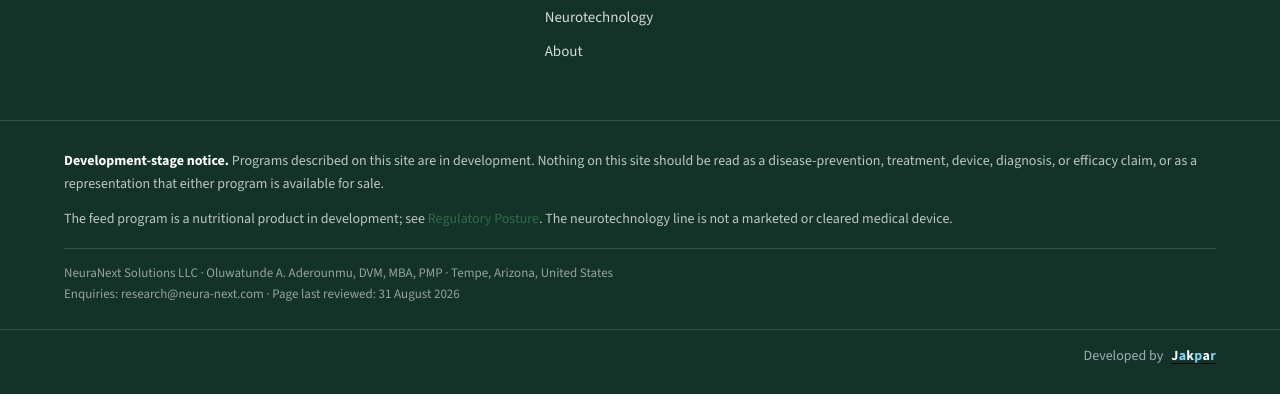
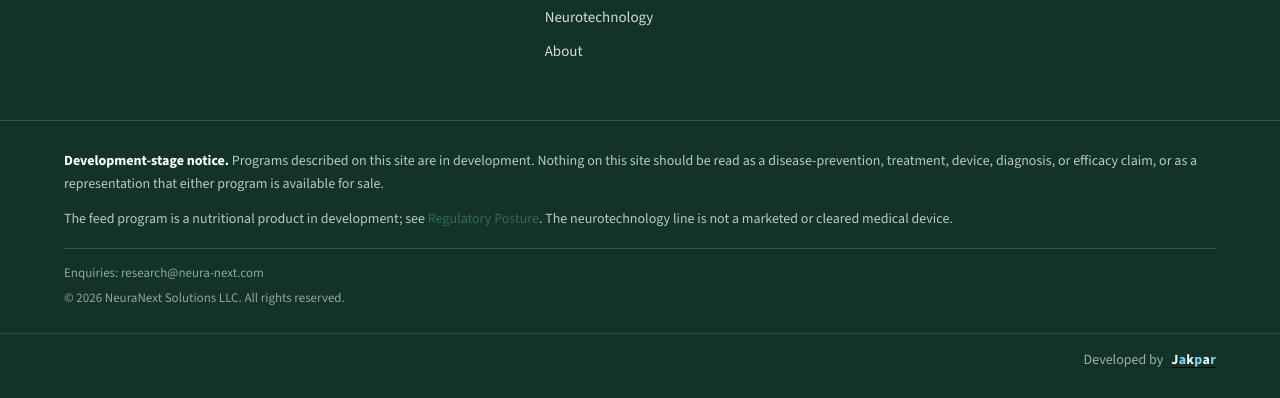
Before and after one commit to Olamidedurodola/neura-next, a plain HTML site: page about.html in a window 1280 px wide. Shown: the part 3601-3999 px from the top of the page. Drawn offline with nearby package versions, Linux system fonts and the light colour scheme.

Commit message:
Keep the footer to enquiries and a copyright line, and drop the principal identity from that strip.
Co-authored-by: Cursor <cursoragent@cursor.com>

```diff
--- a/about.html
+++ b/about.html
@@ -267,12 +267,8 @@
       or cleared medical device.
     </p>
     <div class="foot-meta">
-      <p>
-        NeuraNext Solutions LLC &middot; Oluwatunde A. Aderounmu, DVM, MBA, PMP
-        &middot; Tempe, Arizona, United States<br>
-        Enquiries: <span id="contact-email">research@neura-next.com</span> &middot;
-        Page last reviewed: 31 August 2026
-      </p>
+      <p>Enquiries: <span id="contact-email">research@neura-next.com</span></p>
+      <p>&copy; 2026 NeuraNext Solutions LLC. All rights reserved.</p>
     </div>
   </div>
 </footer>
--- a/assets/style.css
+++ b/assets/style.css
@@ -752,6 +752,8 @@ footer.site strong { color: #fff; }
   text-transform: none;
   color: rgba(255, 255, 255, 0.55);
 }
+.foot-meta p { margin: 0; }
+.foot-meta p + p { margin-top: 4px; }
 .foot-meta a { color: #c5e3cf; border: 0; }
 
 .developed-by {
```
Also changed, not shown: feed.html (+2 -6 lines), index.html (+2 -6 lines), neuro.html (+2 -6 lines), participate.html (+2 -6 lines), regulatory.html (+2 -6 lines), science.html (+2 -6 lines), status.html (+2 -6 lines).
